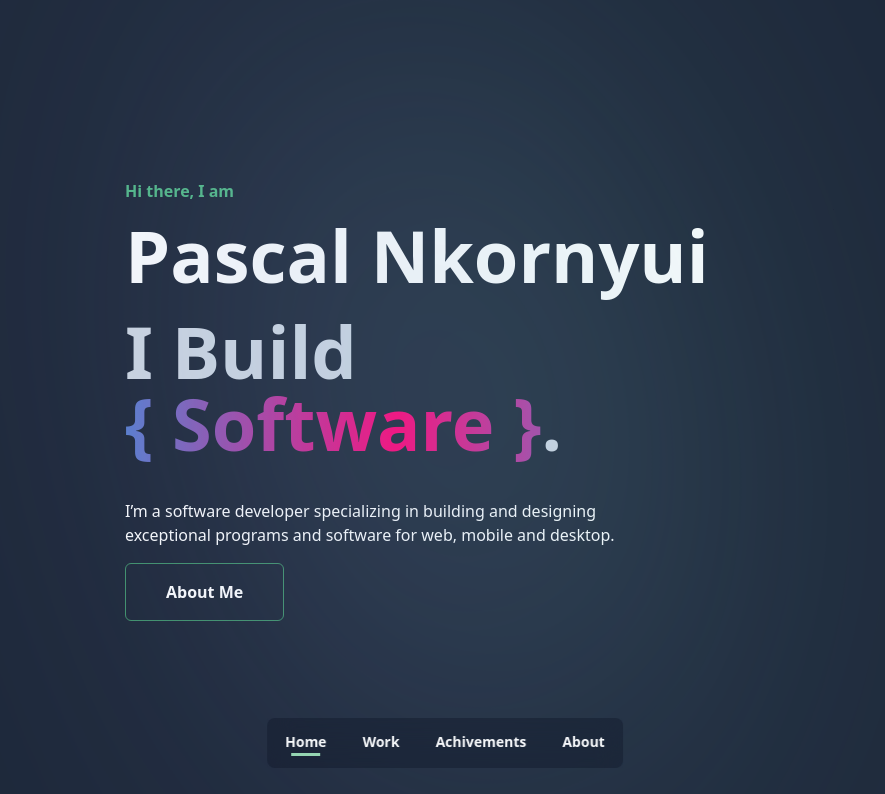
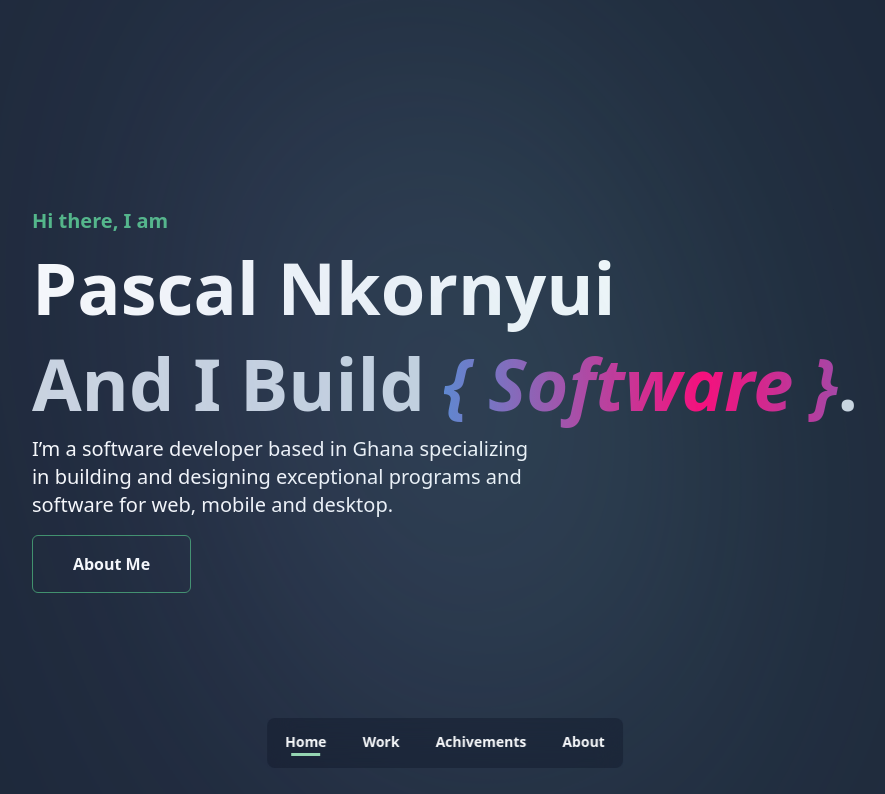
Before and after one commit to pascall-de-creator/My-Portfolio, a Next.js app: page / in a window 1280 px wide. Shown: the top 794 px of the page, without its empty margins (195-1080 px from the left). Built offline with nearby package versions, Linux system fonts and the light colour scheme.

Commit message:
Edit Home Page Style

```diff
--- a/pages/about.js
+++ b/pages/about.js
@@ -1,6 +1,9 @@
 const About = () => {
     return (
         <>
+            <section className="container mx-auto">
+                <p>Pascall</p>
+            </section>
         </>
     );
 }
--- a/pages/index.js
+++ b/pages/index.js
@@ -1,17 +1,28 @@
 import Link from "next/link"
+import { useEffect, useState } from "react"
 
 export default function Home() {
+	const role = "Software"
+
+	// useEffect(() => {
+	// 	const roles = ["Software", "Websites", "UI / UX", "Mobile Apps"]
+	// 	let roleIndex = 0
+	// 	setInterval(() => {
+	// 		console.log(roles[roleIndex])
+	// 	}, 30000);
+	// }, [])
+
 	return (
 		<>
 			<section className="h-full w-full flex container mx-auto items-center justify-center">
 				<div className="flex flex-col justify-center w-max">
 					<span className="mb-4 font-bold">Hi there, I am</span>
-          <h1>Pascal Nkornyui</h1>
-          <h1 className="text-secondary-300 my-6">I Build <span className='gradient-text'>{ "{ Software }" }</span>.</h1>
-          <p className="max-w-lg my-4">
-            I’m a software developer specializing in building and designing exceptional programs and software for web, mobile and desktop.
+					<h1 className="mb-6">Pascal Nkornyui</h1>
+					<h1 className="text-secondary-300 mb-4 max-w-max">And I Build <i className='gradient-text'>{ `{ ${role} }` }</i>.</h1>
+					<p className="max-w-lg mb-4">
+						I’m a software developer based in Ghana specializing in building and designing exceptional programs and software for web, mobile and desktop.
 					</p>
-          <Link class='w-max py-4 px-10 border-[1px] rounded-md font-bold border-primary-500 hover:bg-primary-500/40' href='/about'>About Me</Link>
+					<Link className='w-max py-4 px-10 border-[1px] rounded-md font-bold border-primary-500 hover:bg-primary-500/40' href='/about'>About Me</Link>
 				</div>
 			</section>
 		</>
--- a/styles/globals.css
+++ b/styles/globals.css
@@ -17,7 +17,11 @@ h1 {
 }
 
 span {
-    @apply text-primary-400
+    @apply text-primary-400 text-xl
+}
+
+p {
+    @apply text-xl
 }
 
 .menu {
--- a/tailwind.config.js
+++ b/tailwind.config.js
@@ -9,9 +9,9 @@ module.exports = {
       padding: {
         DEFAULT: '1rem',
         sm: '2rem',
-        lg: '20rem',
+        lg: '10rem',
         xl: '20 rem',
-        '2xl': '24rem',
+        '2xl': '20em',
       },
     },
     extend: {
```
Also changed, not shown: 1 other file (tests, documents, lock files or other folders). Lines whose indentation alone changed are shown as unchanged.
